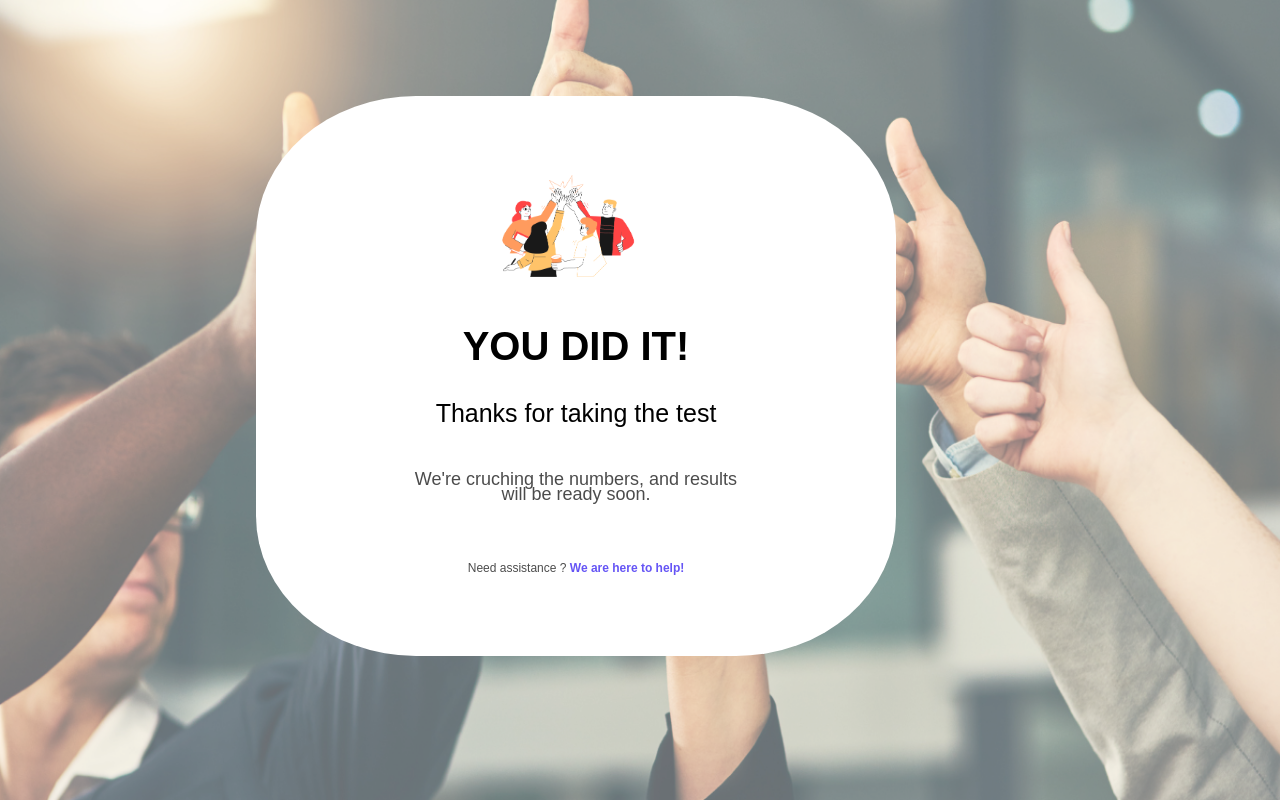
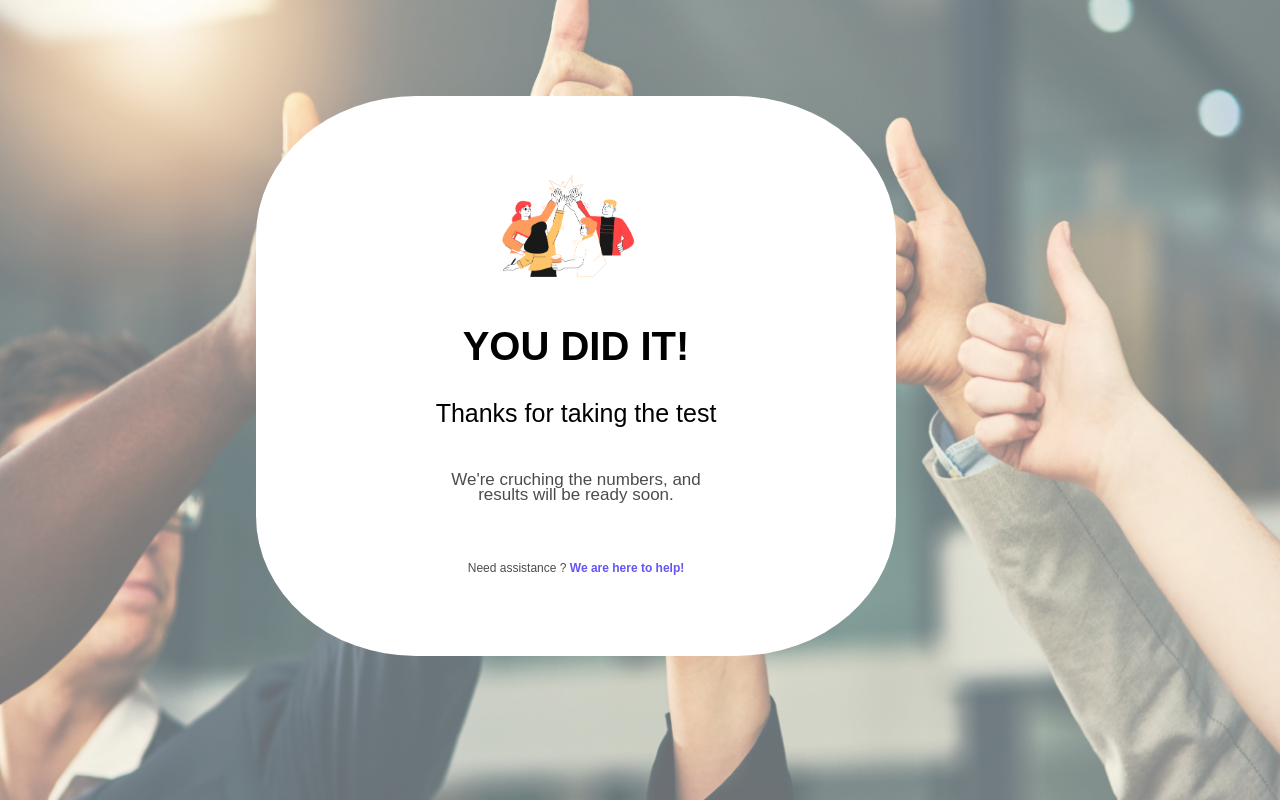
Before and after one commit to smorya-049/OEP_UI, a Next.js app: page /lastpg in a window 1280 px wide. Built offline with nearby package versions, Linux system fonts and the light colour scheme.

Commit message:
last page edit

```diff
--- a/src/app/lastpg/lastpg.module.css
+++ b/src/app/lastpg/lastpg.module.css
@@ -32,8 +32,8 @@
         font-size: 25px;
     }
     #text p{
-        width: 60%;
-        font-size:18px;
+        width: 55%;
+        font-size:17px;
         opacity: .7;
         line-height: 15px;
         margin-top: 20px;
```
